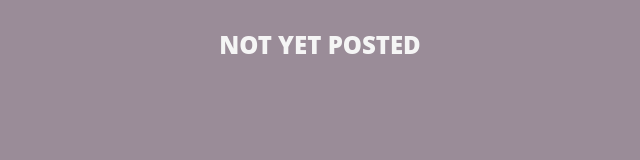
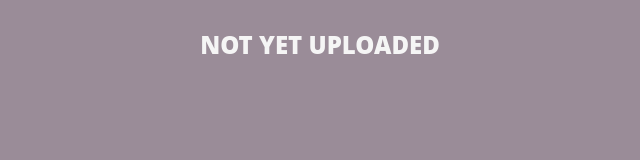
Before and after one commit to Chiragsanikam/mechanical_project, a plain HTML site: page sendnotes.html in a window 1280 px wide. Shown: the whole page, without its empty margins (320-960 px from the left). Drawn offline with Linux system fonts and the light colour scheme.

Commit message:
Update sendnotes.html

```diff
--- a/sendnotes.html
+++ b/sendnotes.html
@@ -8,7 +8,7 @@
 </head>
 <body>
     <div class="center-div">
-        <h2>NOT YET POSTED</h2>
+        <h2>NOT YET UPLOADED</h2>
     </div>
 </body>
 </html>
```
